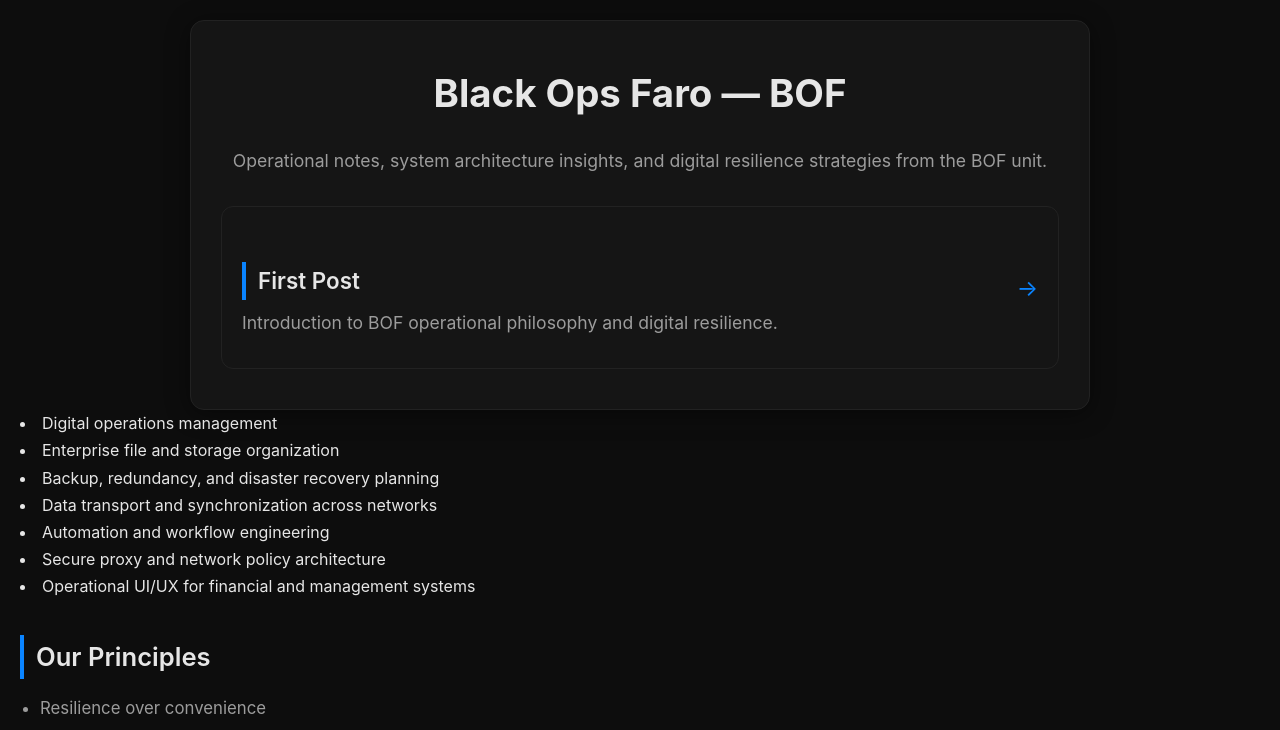
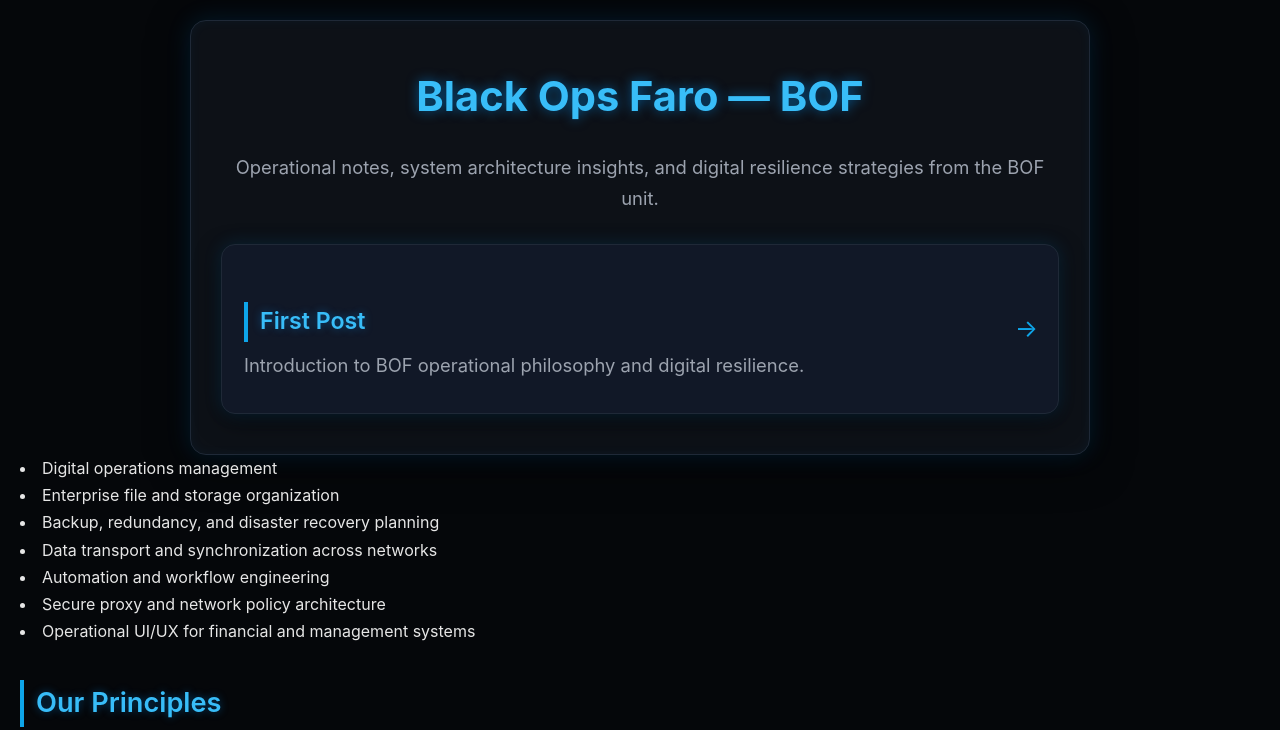
Before and after one commit to blackopsfaro/Faro, a plain HTML site: page index.html in a window 1280 px wide. Shown: the top 730 px of the page. Drawn offline with Linux system fonts and the light colour scheme.

Commit message:
Update style.css

```diff
--- a/style.css
+++ b/style.css
@@ -1,27 +1,28 @@
 /* --------------------------------------------------
-   BLACK OPS FARO — BOF MASTER STYLE
-   Modern • Tactical • Responsive • Minimalist
+   BLACK OPS FARO — 3D TACTICAL UI
+   Dark • Blue • Neon • Depth • Shadows
 -------------------------------------------------- */
 
-/* GLOBAL RESET */
+/* RESET */
 * {
     margin: 0;
     padding: 0;
     box-sizing: border-box;
 }
 
-/* GLOBAL COLORS */
+/* COLOR VARIABLES */
 :root {
-    --bof-bg: #0d0d0d;
-    --bof-surface: #151515;
-    --bof-border: #222;
+    --bof-bg: #05070a;
+    --bof-surface: #0d1117;
+    --bof-surface-2: #111827;
     --bof-text: #e6e6e6;
-    --bof-subtext: #9c9c9c;
-    --bof-accent: #0a84ff;
-    --bof-accent-soft: #005fcc;
+    --bof-subtext: #9ca3af;
+    --bof-blue: #0ea5e9;
+    --bof-blue-glow: #38bdf8;
+    --bof-border: #1f2937;
 }
 
-/* PAGE BACKGROUND */
+/* GLOBAL PAGE */
 body {
     font-family: "Inter", Arial, sans-serif;
     background: var(--bof-bg);
@@ -30,30 +31,39 @@ body {
     padding: 20px;
 }
 
-/* MAIN CONTAINER */
+/* MAIN CONTAINERS */
 .container, .blog-container, .post-container {
     max-width: 900px;
     margin: auto;
     background: var(--bof-surface);
     padding: 40px 30px;
-    border-radius: 14px;
+    border-radius: 16px;
+
+    /* 3D DEPTH */
+    box-shadow:
+        0 0 25px rgba(0, 153, 255, 0.15),
+        0 10px 40px rgba(0, 0, 0, 0.6),
+        inset 0 0 12px rgba(0, 153, 255, 0.05);
+
     border: 1px solid var(--bof-border);
-    box-shadow: 0 4px 25px rgba(0,0,0,0.45);
 }
 
 /* TITLES */
 .title, .blog-title, .post-title {
-    font-size: 2.4rem;
+    font-size: 2.6rem;
     font-weight: 700;
+    text-align: center;
     margin-bottom: 20px;
-    text-align: center;
-    color: var(--bof-text);
+
+    /* Neon glow */
+    color: var(--bof-blue-glow);
+    text-shadow: 0 0 12px rgba(0, 153, 255, 0.5);
 }
 
 /* SUBTITLE */
 .blog-subtitle {
     text-align: center;
-    font-size: 1.1rem;
+    font-size: 1.15rem;
     margin-bottom: 30px;
     color: var(--bof-subtext);
 }
@@ -61,7 +71,7 @@ body {
 /* PARAGRAPHS */
 p, .intro, .closing {
     margin-bottom: 20px;
-    font-size: 1.1rem;
+    font-size: 1.15rem;
     color: var(--bof-text);
 }
 
@@ -69,10 +79,13 @@ p, .intro, .closing {
 h2 {
     margin-top: 35px;
     margin-bottom: 15px;
-    font-size: 1.6rem;
+    font-size: 1.7rem;
     font-weight: 600;
-    color: var(--bof-text);
-    border-left: 4px solid var(--bof-accent);
+
+    color: var(--bof-blue-glow);
+    text-shadow: 0 0 8px rgba(0, 153, 255, 0.4);
+
+    border-left: 4px solid var(--bof-blue);
     padding-left: 12px;
 }
 
@@ -83,8 +96,8 @@ ul {
 }
 
 ul li {
-    margin-bottom: 10px;
-    font-size: 1.05rem;
+    margin-bottom: 12px;
+    font-size: 1.1rem;
     color: var(--bof-subtext);
 }
 
@@ -92,30 +105,43 @@ ul li {
 .post-list {
     display: flex;
     flex-direction: column;
-    gap: 20px;
+    gap: 22px;
 }
 
-/* BLOG POST CARD */
+/* BLOG POST CARD — 3D BOX */
 .post-card {
-    background: var(--bof-surface);
-    padding: 20px;
-    border-radius: 12px;
+    background: var(--bof-surface-2);
+    padding: 22px;
+    border-radius: 14px;
     text-decoration: none;
     color: var(--bof-text);
+
     border: 1px solid var(--bof-border);
+
+    /* 3D SHADOW */
+    box-shadow:
+        0 0 18px rgba(0, 153, 255, 0.15),
+        0 8px 25px rgba(0, 0, 0, 0.5);
+
     transition: 0.25s;
     position: relative;
 }
 
+/* Hover effect */
 .post-card:hover {
-    background: #1f1f1f;
-    border-color: var(--bof-accent);
-    transform: translateY(-2px);
+    background: #1a2332;
+    border-color: var(--bof-blue);
+
+    transform: translateY(-4px) scale(1.02);
+
+    box-shadow:
+        0 0 25px rgba(0, 153, 255, 0.35),
+        0 12px 35px rgba(0, 0, 0, 0.7);
 }
 
 .post-card h2 {
     margin-bottom: 8px;
-    font-size: 1.4rem;
+    font-size: 1.45rem;
 }
 
 .post-card p {
@@ -123,13 +149,14 @@ ul li {
     color: var(--bof-subtext);
 }
 
+/* Arrow */
 .post-arrow {
     position: absolute;
     right: 20px;
     top: 50%;
     transform: translateY(-50%);
-    font-size: 1.4rem;
-    color: var(--bof-accent);
+    font-size: 1.5rem;
+    color: var(--bof-blue);
 }
 
 /* POST META */
@@ -146,14 +173,14 @@ ul li {
     }
 
     .title, .blog-title, .post-title {
-        font-size: 2rem;
+        font-size: 2.1rem;
     }
 
     h2 {
-        font-size: 1.4rem;
+        font-size: 1.45rem;
     }
 
     p, ul li, .closing {
-        font-size: 1rem;
+        font-size: 1.05rem;
     }
 }
```
